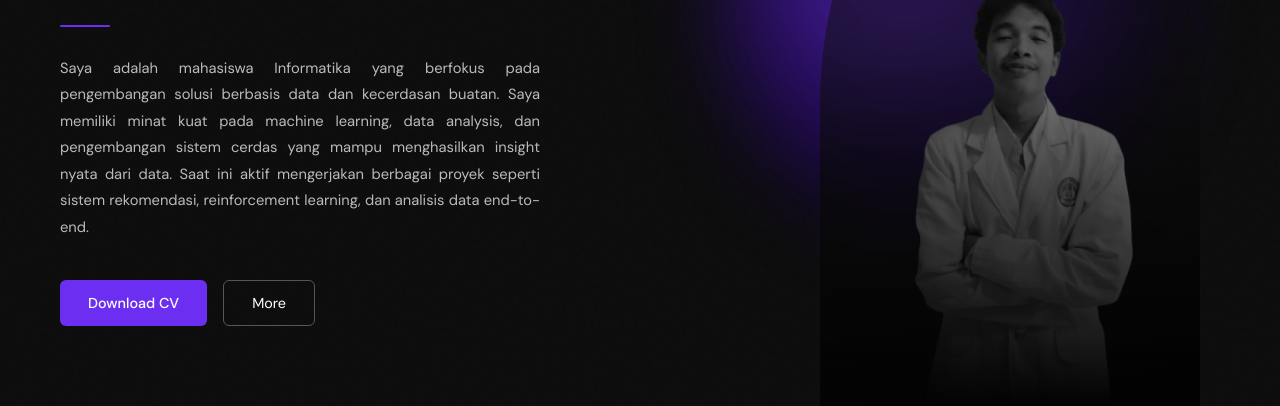
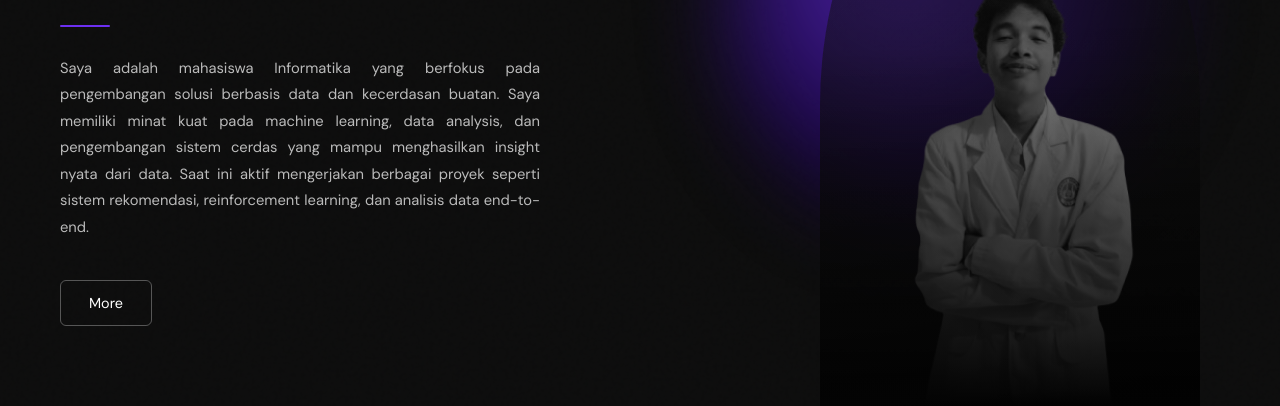
Before and after one commit to ZuperGilz/portofolio, a plain HTML site: page index.html in a window 1280 px wide. Shown: the part 394-800 px from the top of the page. Drawn offline with Linux system fonts and the light colour scheme.

Commit message:
my porto v1.2

```diff
--- a/index.html
+++ b/index.html
@@ -46,7 +46,7 @@
     </p>
 
     <div class="hero-actions">
-      <a href="assets/cv/cv-agil.pdf" class="btn-primary">Download CV</a>
+      <!-- <a href="assets/cv/cv-agil.pdf" class="btn-primary">Download CV</a> -->
       <a href="#about" class="btn-secondary">More</a>
     </div>
   </div>
```
